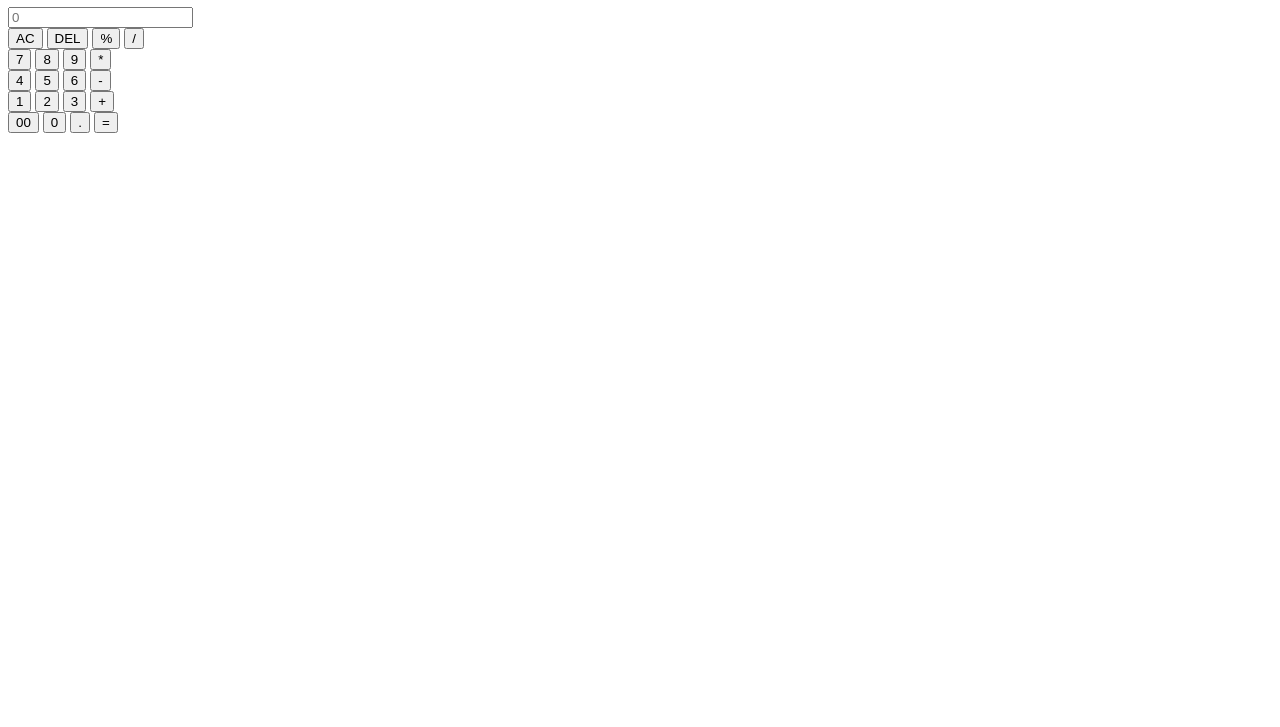
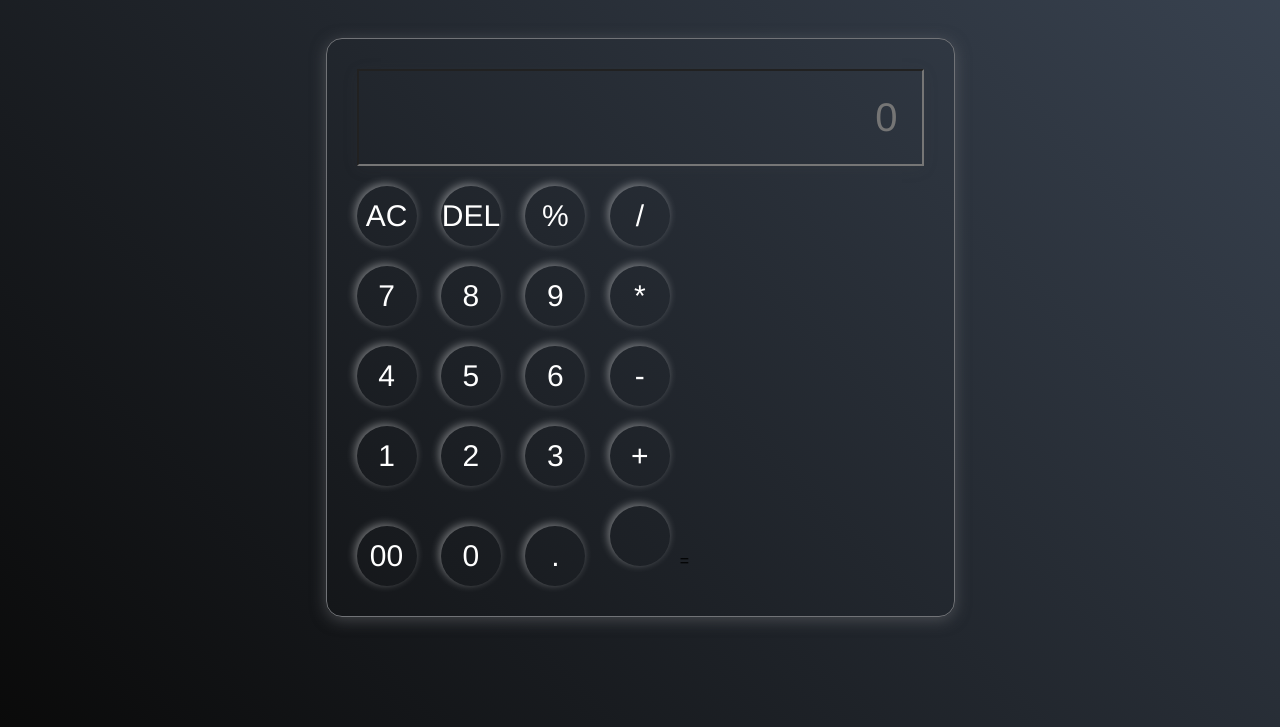
Before and after one commit to sourav-katoch/javascript-learning, a plain HTML site: page projects/calculator-app/index.html in a window 1280 px wide. Shown: the part 73-800 px from the top of the page. Drawn offline with Linux system fonts and the light colour scheme.

Commit message:
linked style sheet resized buttons and aligned items

```diff
--- a/projects/calculator-app/index.html
+++ b/projects/calculator-app/index.html
@@ -1,16 +1,15 @@
 <!DOCTYPE html>
 <html lang ="en">
     <head>
-        <meta charset=""UTF-8"
-        <meta http-equiv="="X-UA-Compatible" contents ="IE=edge">
-        <meta name ="viewport" content="="width=device-width" initial-scale="1">
-        <link rel="stylsheet" href="style.css">
+        <meta charset=""UTF-8">
+        <meta http-equiv="X-UA-Compatible" contents ="IE=edge">
+        <meta name ="viewport" content="width=device-width" initial-scale="1.0">
+        <link rel="stylesheet" href="style.css">
         <title>Calculator</title>
 
     </head>
     <body>
         <div class="calculator">
-            <h1>Calculator</h1>
             <input type="text" placeholder="0">
             <div>
                <button>AC</button>
@@ -40,7 +39,7 @@
                <button>00</button>
                <button>0</button>
                <button>.</button>
-               <button>=</button>
+               <button></button>=</button>
             </div>
         </div>
     </body>
--- a/projects/calculator-app/style.css
+++ b/projects/calculator-app/style.css
@@ -0,0 +1,52 @@
+*{
+    margin: 0;
+    padding:0%;
+    box-sizing: border-box;
+    font-family:'Franklin Gothic Medium', 'Arial Narrow', Arial, sans-serif
+}
+
+body{
+    width: 100%;
+    height: 100vh;
+    display: flex;
+    justify-content: center;
+    align-items: center;
+    background: linear-gradient(45deg, #0a0a0a, #3a4452);
+}
+.calculator{
+    border: 1px solid #717377;
+    padding: 20px;
+    border-radius: 16px;
+    background: transparent;
+    box-shadow: 0px 3px  15px rgba(113, 115, 119, 0.5);
+}
+
+input{
+    width: 100%
+    border: none;
+    padding: 24px;
+    margin: 10px;
+    background: transparent;
+    box-shadow: 0px 3px  15px rgba(84, 84, 84, 0.1);
+    font-size: 40px;
+    text-align: right;
+    cursor::target-text;
+}
+
+input::placeholder{
+    color; #ffffff;
+}
+
+button{
+    border: none;
+    width: 60px;
+    height: 60px;
+    margin: 10px;
+    border-radius: 50%;
+    background: transparent;
+    color: #ffffff;
+    font-size: 30px;
+    box-shadow: -2px -2px 8px rgba(255, 255, 255, 0.4);
+    cursor: pointer;
+
+}
```
